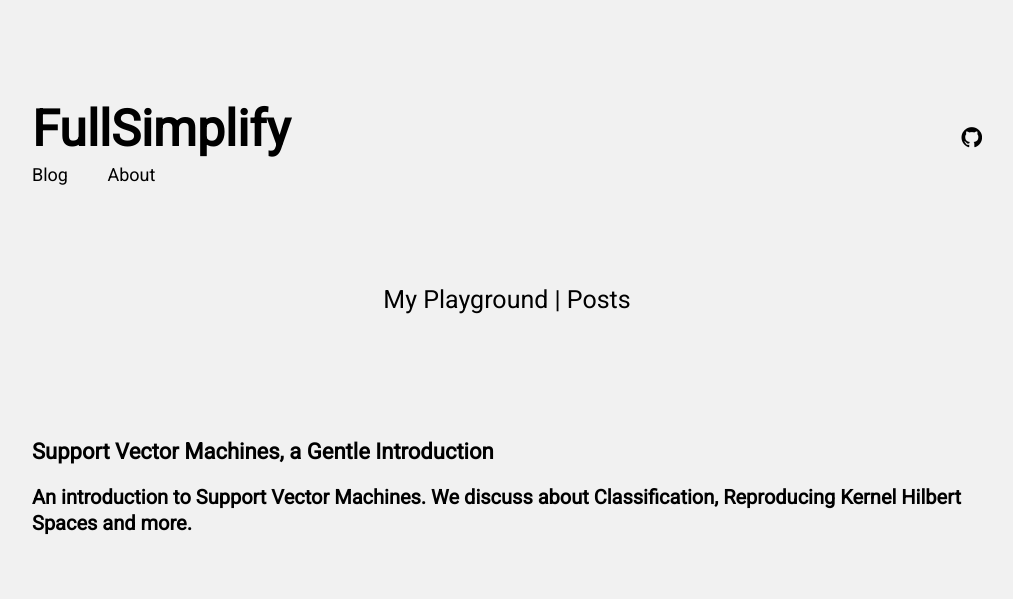
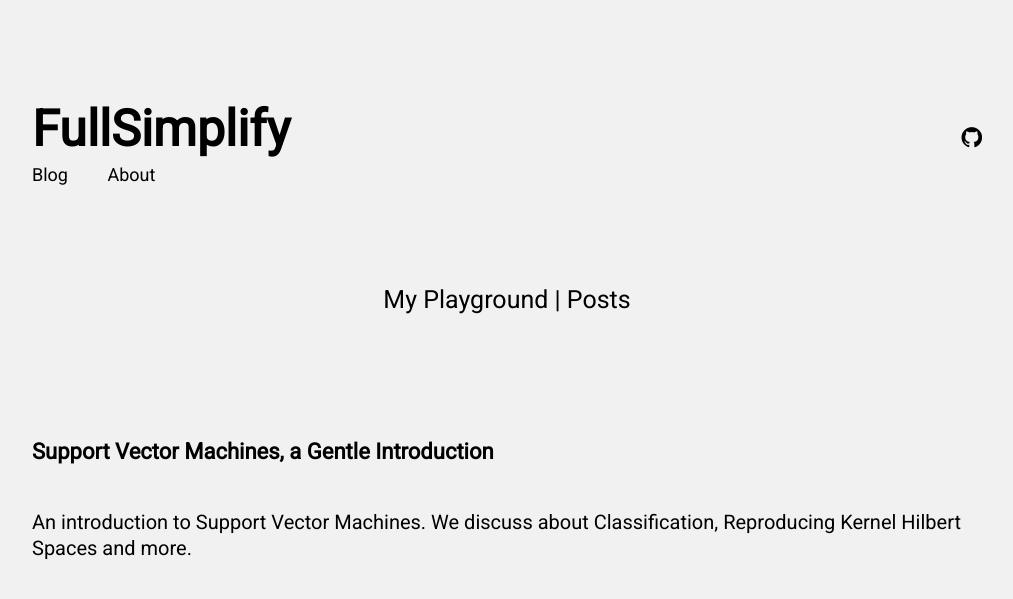
Before and after one commit to FullSimplify/FullSimplify.github.io, a Jekyll site: the page built from index.html, in a window 1280 px wide. Shown: the top 599 px of the page, without its empty margins (133-1146 px from the left). Built offline with Jekyll 4.4.1, drawn with Linux system fonts in a browser that asks for light colours.

Commit message:
Update index.html

```diff
--- a/index.html
+++ b/index.html
@@ -11,9 +11,9 @@ sitemap:
         <li class="post-teaser">
             <a href="{{ post.url | prepend: site.baseurl }}">
                 <span class="post-teaser__title">{{ post.title }}</span>
-                <p id='post-teaser-subtitle'>{{ post.excerpt }}</p>
                 <!--<span class="post-teaser__date">{{ post.date | date: "%d %B %Y" }}</span>-->
             </a>
         </li>
+    <p id='post-teaser-subtitle'>{{ post.excerpt }}</p>
     {% endfor %}
 </ul>
```
